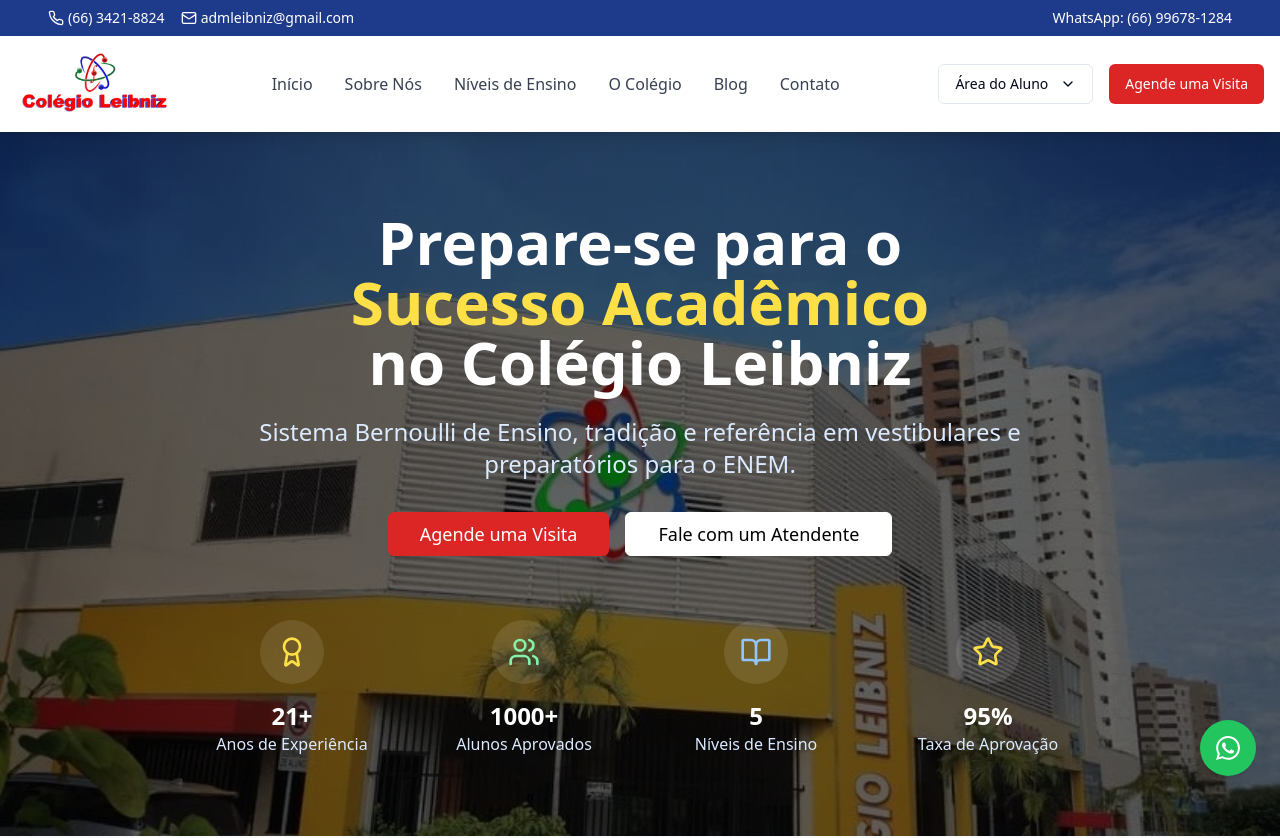
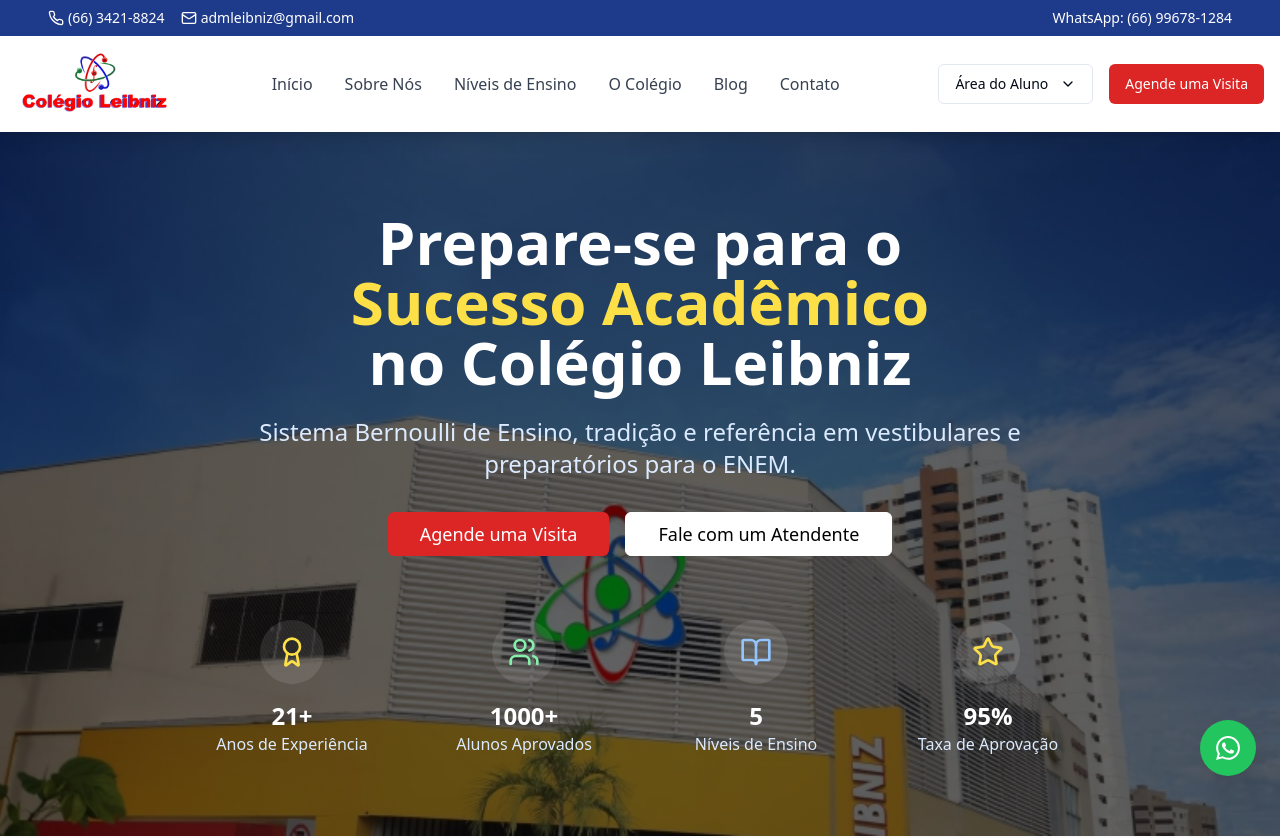
Before and after one commit to luis-hsl/leibniz-academic-portal, a React (Vite) app: page / in a window 1280 px wide. Shown: the top 838 px of the page. Built offline with nearby package versions, Linux system fonts and the light colour scheme.

Commit message:
Add background image to hero section
Set the provided image as the background for the hero section.

```diff
--- a/src/components/Hero.tsx
+++ b/src/components/Hero.tsx
@@ -20,7 +20,7 @@ const Hero = () => {
       id="inicio"
       className="relative text-white py-20"
       style={{
-        backgroundImage: `linear-gradient(rgba(0, 0, 0, 0.6), rgba(0, 0, 0, 0.6)), url('/lovable-uploads/2784febf-3d6e-4519-a30c-fc0df6826ec8.png')`,
+        backgroundImage: `linear-gradient(rgba(0, 0, 0, 0.6), rgba(0, 0, 0, 0.6)), url('/lovable-uploads/f8ca4bb9-9726-4d0c-9c3d-f129620ec311.png')`,
         backgroundSize: 'cover',
         backgroundPosition: 'center',
         backgroundRepeat: 'no-repeat'
```
Also changed, not shown: public/lovable-uploads/f8ca4bb9-9726-4d0c-9c3d-f129620ec311.png (added).
